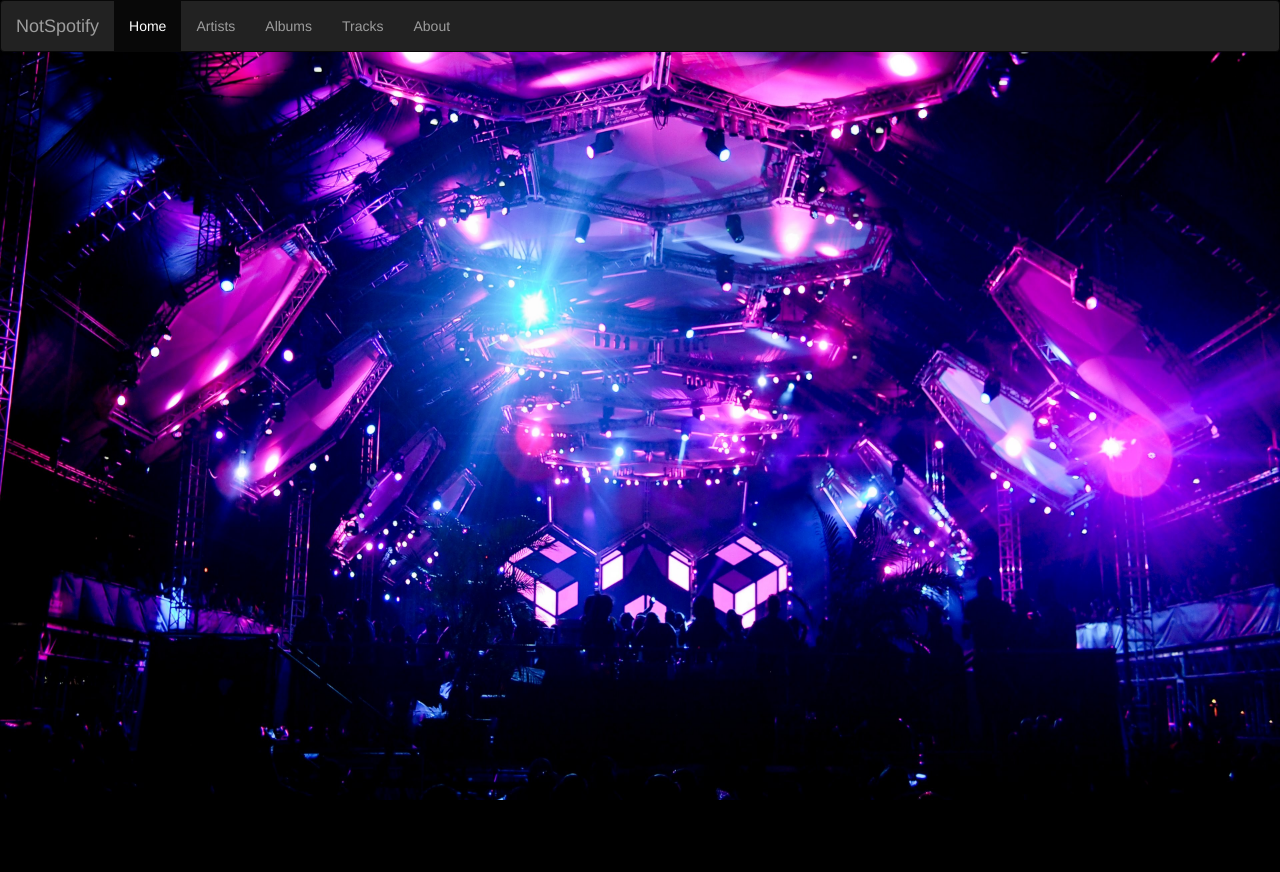
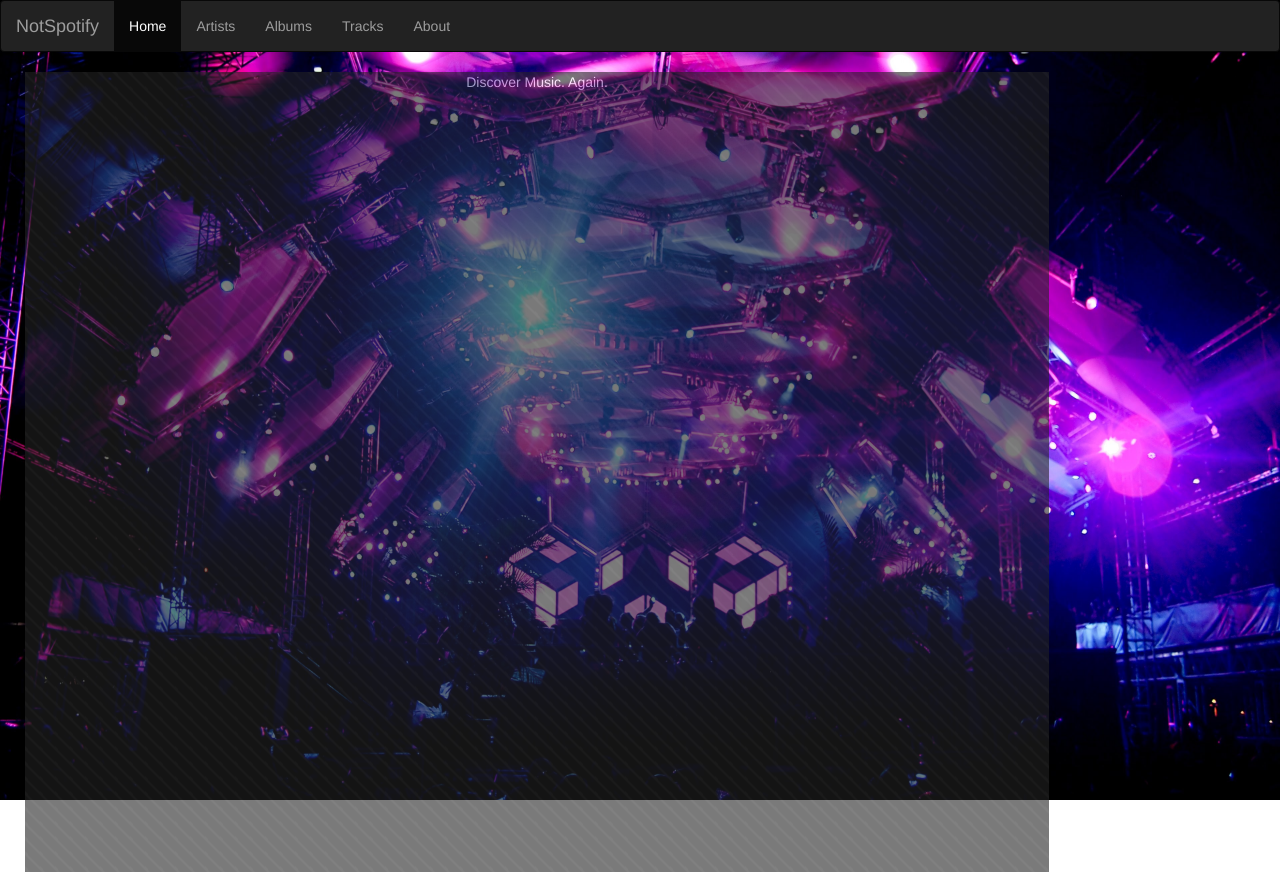
Before and after one commit to bullapse/cs373-idb-music, a Flask app: page / in a window 1280 px wide; the page is wider, and only the part inside the window is pictured. Before the commit the page ends 800 px from the top of that part, so only its background shows below. Run offline with Flask 2, Linux system fonts and the light colour scheme; some libraries are stand-ins or nearby versions.

Commit message:
working on splash page

```diff
--- a/notspotify/static/css/artists.css
+++ b/notspotify/static/css/artists.css
@@ -1,3 +1,8 @@
+body {
+    height: 100vh;
+    min-height: 100%;
+    width: 100%;
+}
 #bckgrnd {
     height: 100vh;
     min-height: 100%;
@@ -59,3 +64,22 @@ h1 {
     color: white;
     text-indent: 6px;
 }
+#splashblock {
+    min-height: 100%;
+    height: 100vh;
+    width: 80%;
+    margin: auto;
+    color: white;
+    background-color: #222222;
+    background: repeating-linear-gradient(45deg, #2b2b2b 0%, #2b2b2b 10%, #222222 0%, #222222 50%) 0 / 15px 15px;
+    opacity: 0.6;
+    filter: alpha(opacity=60);
+    display: inline-block;
+    text-align: center;
+}
+.splash {
+    display: inline-block;
+    width: 100%;
+    margin-left: 25px;
+    margin-right: 25px;
+}
--- a/notspotify/templates/index.html
+++ b/notspotify/templates/index.html
@@ -45,3 +45,15 @@
     </div>
   </nav>
   {% endblock %}
+
+  {% block content %}
+  <div class="container-fluid">
+    <div class="row">
+        <div class="splash">
+          <div id="splashblock">Discover Music. Again.</div>
+        </div>
+    </div>
+  </div>
+
+
+  {% endblock %}
```
